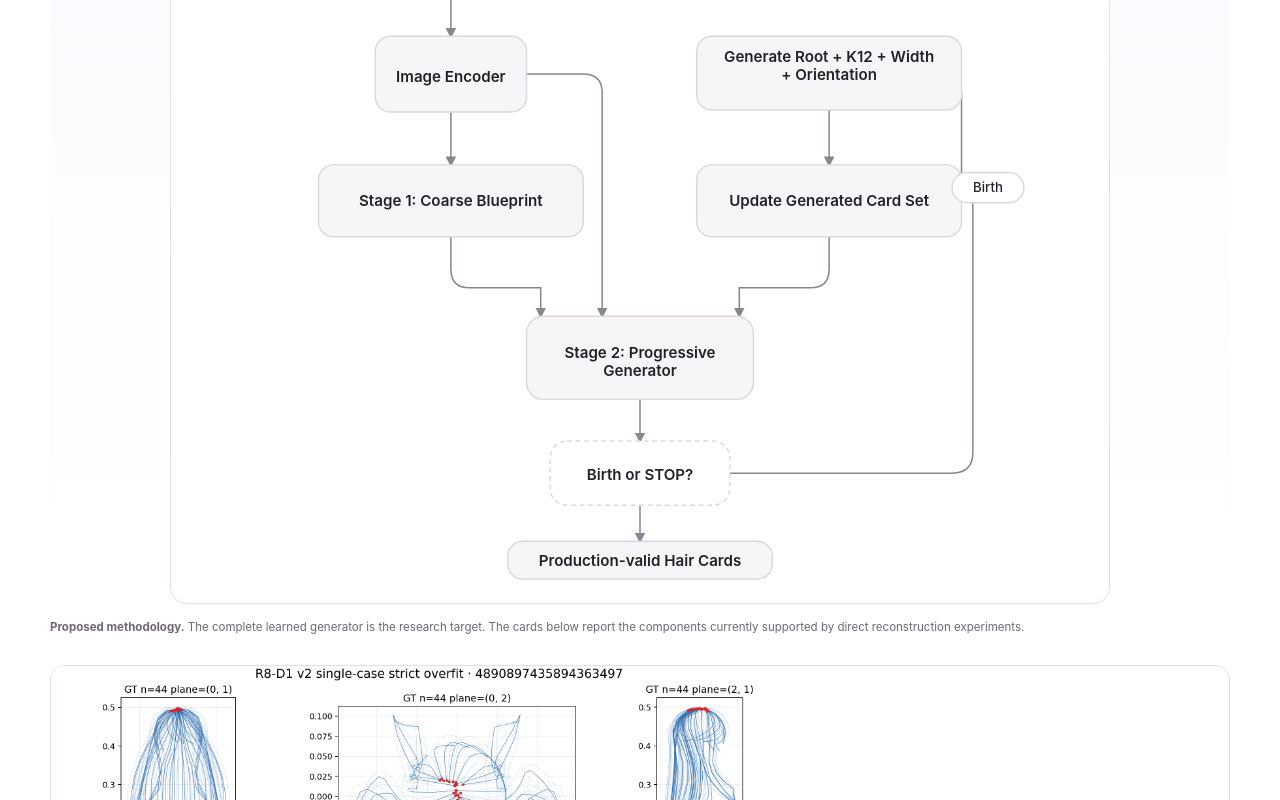
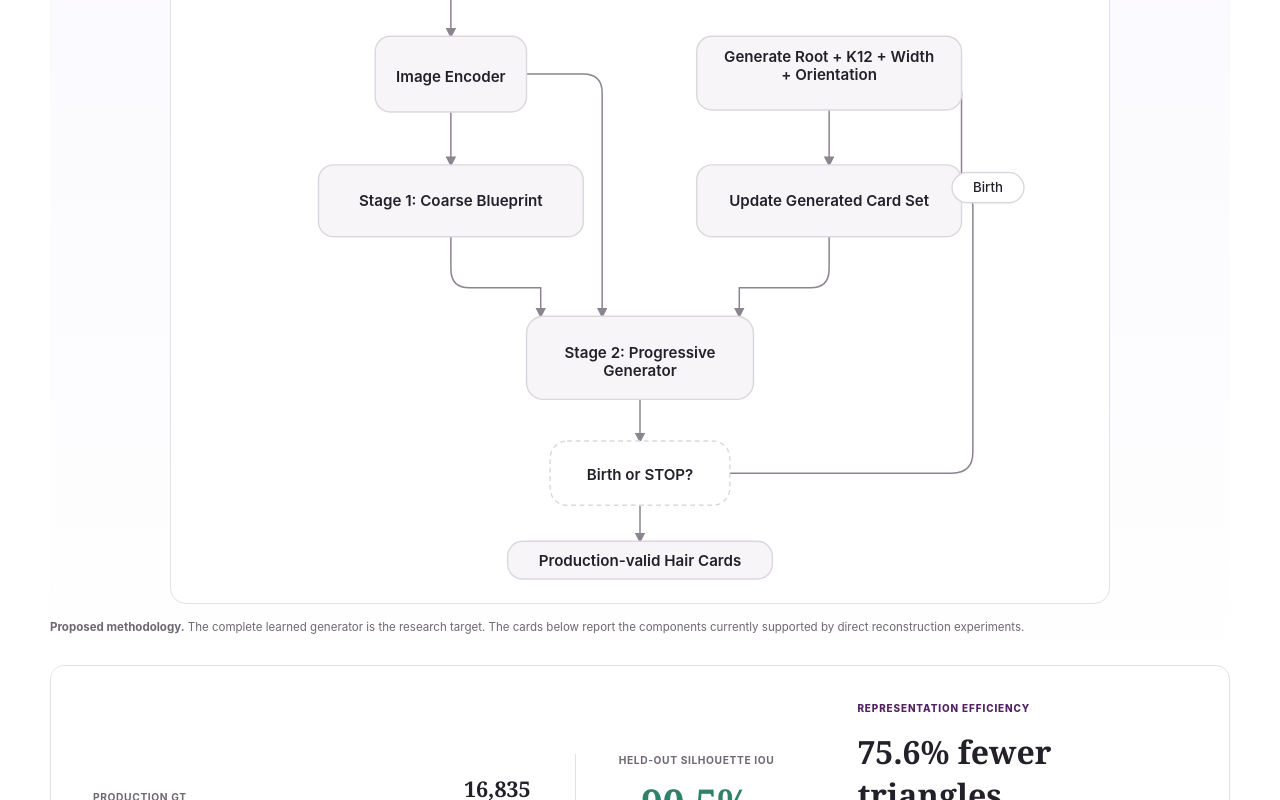
Before and after one commit to Xinyi-0916/research-site, a React (Vite) app: page / in a window 1280 px wide. Shown: the part 11200-12000 px from the top of the page. Built offline with nearby package versions, Linux system fonts and the light colour scheme.

Commit message:
Add representation efficiency result

```diff
--- a/src/ResearchSite.jsx
+++ b/src/ResearchSite.jsx
@@ -167,7 +167,16 @@ function GeneratorProgress() {
       </svg>
     </figure>
     <p className="pipeline-boundary"><strong>Proposed methodology.</strong> The complete learned generator is the research target. The cards below report the components currently supported by direct reconstruction experiments.</p>
-    <div className="generator-studies">{generatorProgress.studies.map((study) => <article key={study.label}><figure><img src={study.image} alt={study.alt} /></figure><div><span>{study.label}</span><strong className="generator-value">{study.value}</strong><h3>{study.title}</h3><p>{study.body}</p></div></article>)}</div>
+    <div className="generator-studies">{generatorProgress.studies.map((study) => <article key={study.label}>
+      {study.kind === 'representation' ? <figure className="representation-figure" aria-label="Production GT uses 16,835 triangles; compact K12 ribbons use 4,109 triangles and retain 90.5 percent held-out silhouette IoU">
+        <div className="triangle-comparison">
+          <div><span>Production GT</span><strong>{study.sourceTriangles.toLocaleString()}</strong><i style={{ '--bar-size': '100%' }} /></div>
+          <div><span>Flat K12</span><strong>{study.compactTriangles.toLocaleString()}</strong><i style={{ '--bar-size': `${(study.compactTriangles / study.sourceTriangles) * 100}%` }} /></div>
+        </div>
+        <div className="representation-retention"><span>Held-out silhouette IoU</span><strong>{study.heldoutIou}%</strong><div><i style={{ '--retention': `${study.heldoutIou}%` }} /></div></div>
+      </figure> : <figure><img src={study.image} alt={study.alt} /></figure>}
+      <div><span>{study.label}</span><strong className="generator-value">{study.value}</strong><h3>{study.title}</h3><p>{study.body}</p></div>
+    </article>)}</div>
   </section>
 }
 
--- a/src/data/siteData.js
+++ b/src/data/siteData.js
@@ -32,6 +32,16 @@ export const generatorProgress = {
     ['Validated refinement', 'Multiview correction followed by H1 validity checks'],
   ],
   studies: [
+    {
+      kind: 'representation',
+      label: 'Representation efficiency',
+      value: '75.6% fewer triangles',
+      title: 'K12 ribbons preserve the silhouette with a fraction of the mesh budget',
+      body: 'Against the Production GT upper bound, the flat K12 representation uses about 4,109 triangles instead of 16,835 while retaining 90.5% held-out silhouette IoU. This compact, ordered representation is the geometry predicted by the generator.',
+      sourceTriangles: 16835,
+      compactTriangles: 4109,
+      heldoutIou: 90.5,
+    },
     {
       label: 'Centerline reconstruction',
       value: '44 fixed roots',
--- a/src/styles.css
+++ b/src/styles.css
@@ -464,6 +464,17 @@ th:first-child { text-align: left; }
 .generator-studies > article { display: grid; grid-template-columns: minmax(0, 1.45fr) minmax(270px, .75fr); min-height: 320px; overflow: hidden; border: 1px solid var(--line); border-radius: 14px; background: white; }
 .generator-studies figure { margin: 0; min-height: 320px; background: #fff; }
 .generator-studies img { width: 100%; height: 100%; max-height: 470px; object-fit: contain; display: block; }
+.representation-figure { display: grid; grid-template-columns: minmax(0, 1.35fr) minmax(170px, .65fr); align-items: center; gap: 44px; padding: 42px; }
+.triangle-comparison { display: grid; gap: 30px; }
+.triangle-comparison > div { display: grid; grid-template-columns: 1fr auto; align-items: end; gap: 7px 18px; }
+.triangle-comparison span, .representation-retention span { color: var(--muted); font-size: .64rem; font-weight: 750; letter-spacing: .06em; text-transform: uppercase; }
+.triangle-comparison strong { font-family: var(--serif); font-size: 1.35rem; font-weight: 600; }
+.triangle-comparison i { grid-column: 1 / -1; width: var(--bar-size); height: 18px; border-radius: 3px; background: #4f174f; }
+.triangle-comparison > div:last-child i { background: #2f8168; }
+.representation-retention { display: grid; justify-items: center; gap: 10px; padding-left: 32px; border-left: 1px solid var(--line); text-align: center; }
+.representation-retention strong { color: #2f8168; font-family: var(--serif); font-size: 2.4rem; font-weight: 600; }
+.representation-retention > div { width: 94px; height: 94px; padding: 9px; border-radius: 50%; background: conic-gradient(#2f8168 var(--retention), #ebe7eb 0); }
+.representation-retention > div::after { display: block; width: 100%; height: 100%; border-radius: 50%; background: white; content: ''; }
 .generator-studies > article > div { padding: 30px; align-self: center; }
 .generator-studies > article > div > span { color: var(--green); font-size: .62rem; font-weight: 800; letter-spacing: .09em; text-transform: uppercase; }
 .generator-value { display: block; margin: 14px 0 22px; color: var(--ink); font-family: var(--serif); font-size: 2rem; }
@@ -475,6 +486,8 @@ th:first-child { text-align: left; }
   .generator-flowchart figcaption strong { font-size: 1rem; }
   .generator-studies > article { grid-template-columns: 1fr; }
   .generator-studies figure { min-height: 220px; }
+  .representation-figure { grid-template-columns: 1fr; gap: 30px; padding: 30px 24px; }
+  .representation-retention { padding: 28px 0 0; border-top: 1px solid var(--line); border-left: 0; }
 }
 
 .results-charts { margin-top: 34px; }
```
